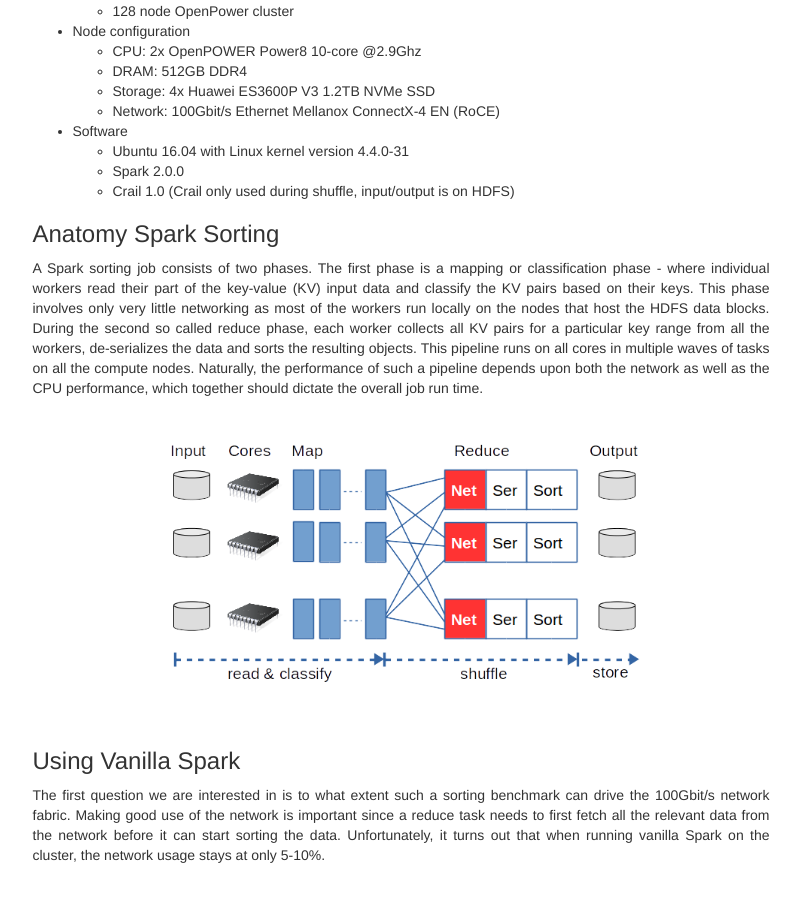
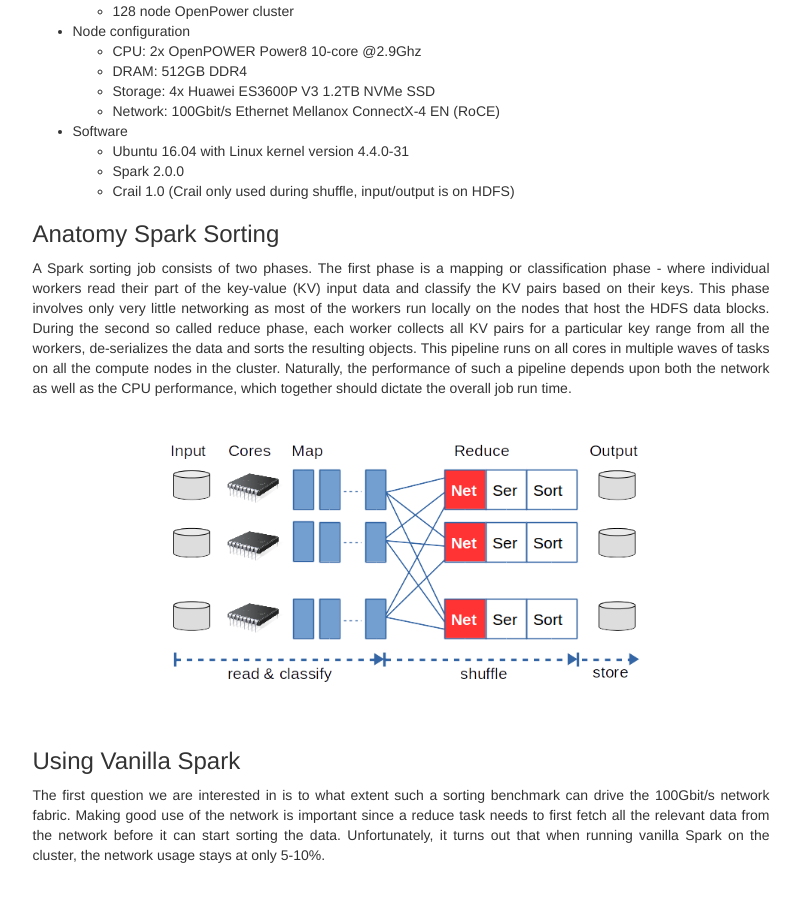
Before and after one commit to apache/incubator-crail-website, a Jekyll site: the page built from _posts/blog/2017-01-1-sorting.md, in a window 1280 px wide and 900 px high, scrolled down 850 px. Shown: the whole window, without its empty margins (239-1040 px from the left). Built offline with Jekyll 4.4.1, drawn with Linux system fonts in a browser that asks for light colours; comment, search, counter and statistics services are not loaded.

Commit message:
Update 2017-01-1-sorting.md

```diff
--- a/_posts/blog/2017-01-1-sorting.md
+++ b/_posts/blog/2017-01-1-sorting.md
@@ -103,7 +103,7 @@
 
 <div style="text-align: justify">
 <p>
-A Spark sorting job  consists of two phases. The first phase is a mapping or classification phase - where individual workers read their part of the key-value (KV) input data and classify the KV pairs based on their keys. This phase involves only very little networking as most of the workers run locally on the nodes that host the HDFS data blocks. During the second so called reduce phase, each worker collects all KV pairs for a particular key range from all the workers, de-serializes the data and sorts the resulting objects. This pipeline runs on all cores in multiple waves of tasks on all the compute nodes. Naturally, the performance of such a pipeline depends upon both the network as well as the CPU performance, which together should dictate the overall job run time.
+A Spark sorting job  consists of two phases. The first phase is a mapping or classification phase - where individual workers read their part of the key-value (KV) input data and classify the KV pairs based on their keys. This phase involves only very little networking as most of the workers run locally on the nodes that host the HDFS data blocks. During the second so called reduce phase, each worker collects all KV pairs for a particular key range from all the workers, de-serializes the data and sorts the resulting objects. This pipeline runs on all cores in multiple waves of tasks on all the compute nodes in the cluster. Naturally, the performance of such a pipeline depends upon both the network as well as the CPU performance, which together should dictate the overall job run time.
 </p>
 </div>
 
```
